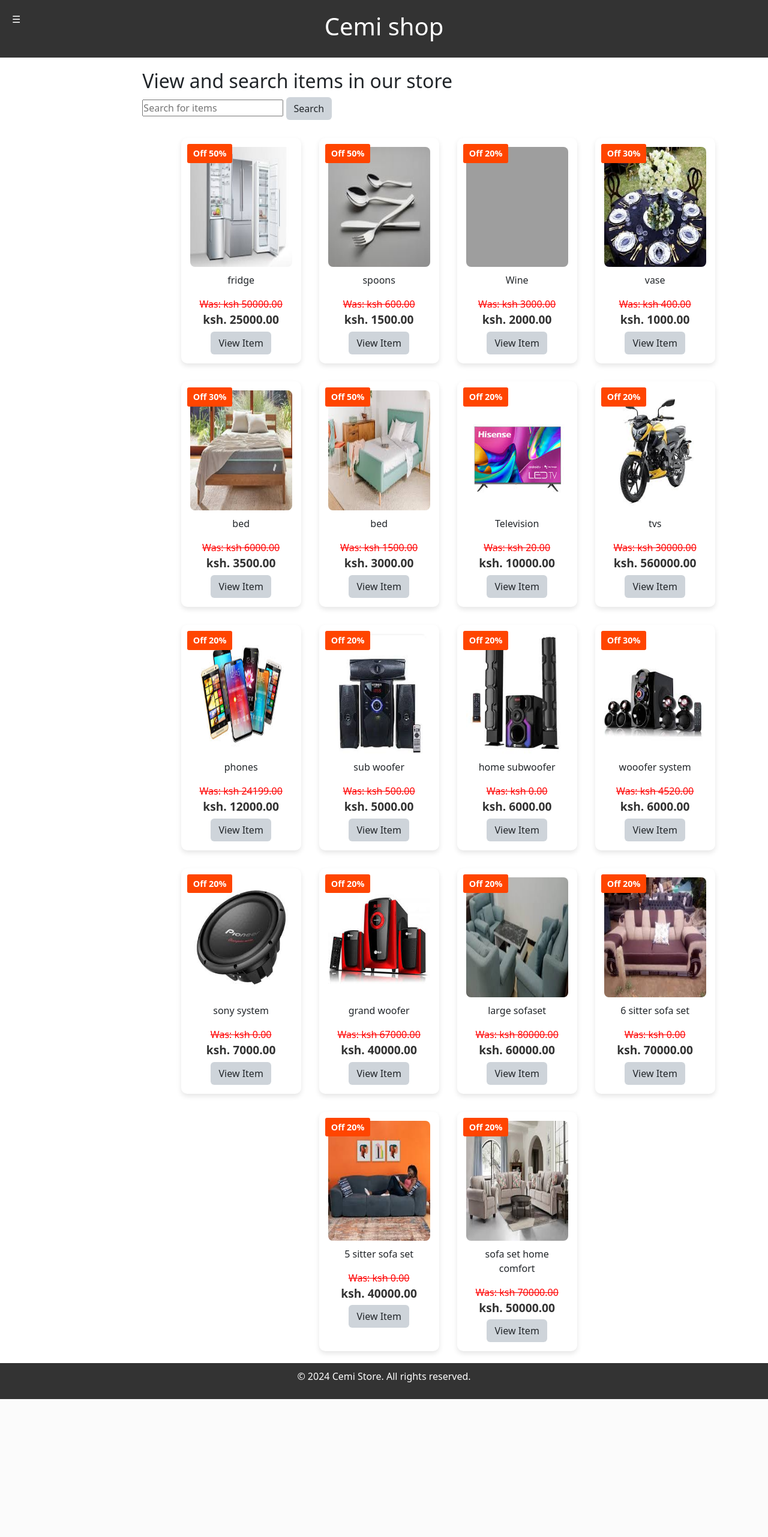
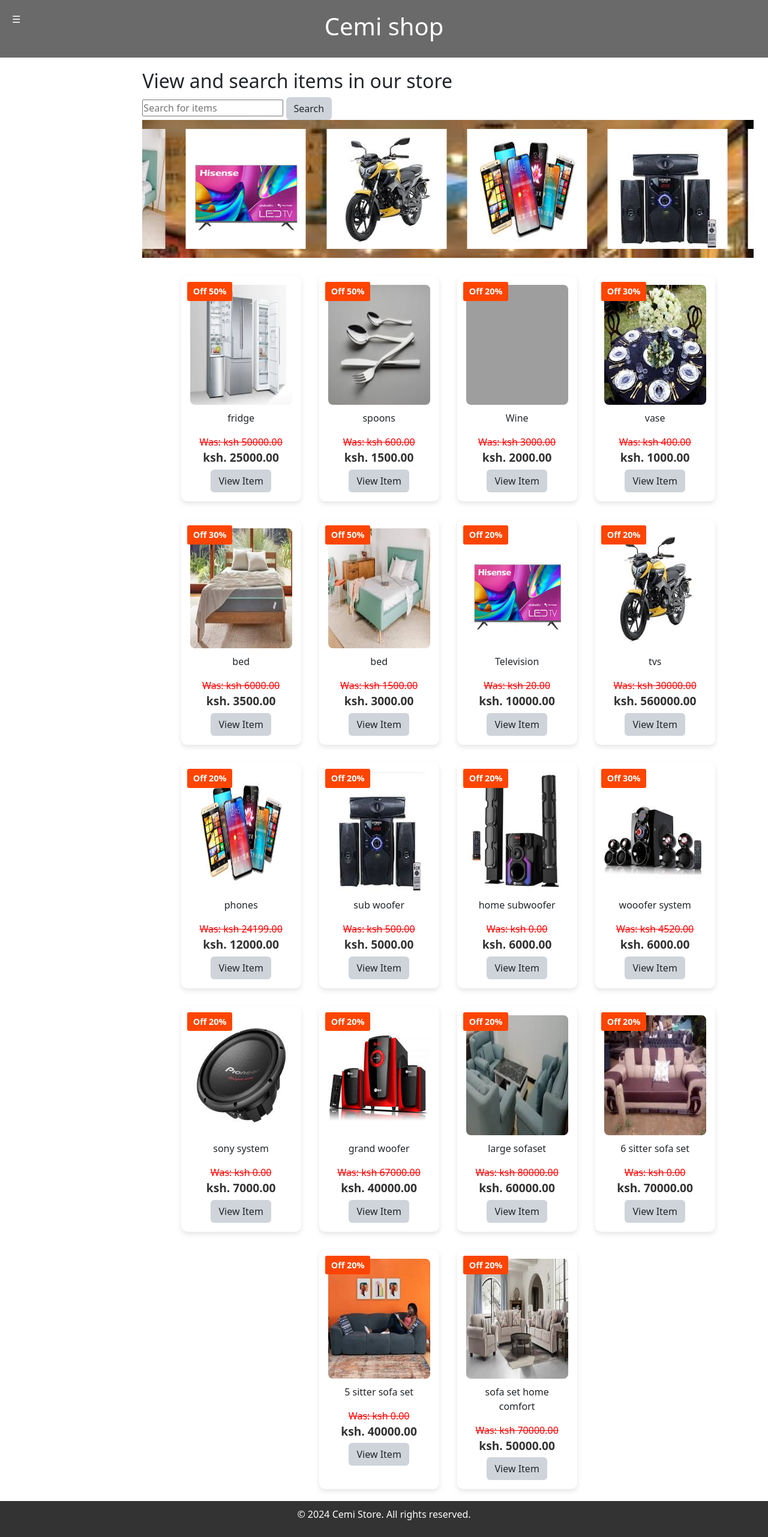
Before and after one commit to Pha12thom/Cemi-App, a Django app: page / in a window 1280 px wide. Shown: the whole page at 60% size. Before the commit the page ends 2333 px from the top, so only its background shows below. Run offline with Django 4.2, Linux system fonts and the light colour scheme; data comes from the database, SQL or seed files in the repository; some libraries are stand-ins or nearby versions; grey boxes are pictures that could not be loaded.

Commit message:
final animation

```diff
--- a/cemi/static/backup.css
+++ b/cemi/static/backup.css
@@ -10,13 +10,30 @@
     padding: 0;
     box-sizing: border-box;
 }
+@keyframes fadeInOut {
+    0% {
+        opacity: 0;
+    }
+    50% {
+        opacity: 1;
+    }
+    100% {
+        opacity: 0;
+    }
+}
 
 /* General Styles */
 body {
     font-family: Arial, sans-serif;
+
+    background-repeat: no-repeat;
+    background-size: cover; /* Cover the entire background */
+    background-position: center;
 }
 
 header {
+    animation: fadeInOut 5s ease-in-out infinite;
+
     background-color: #333;
     color: #fff;
     padding: 20px;
@@ -375,9 +392,45 @@
     padding: 20px;
     font-family: Arial, sans-serif;
     line-height: 1.6;
-    color: #0f5598;
+    color: #0b141b;
 }
 
 h1, h2 {
     color: #3691ed;
 }
+
+
+/* Add these styles to the end of your styles.css file */
+.marquee-container {
+    background-image: url('shop.jpeg');
+    background-size: cover;
+    overflow: hidden;
+    white-space: nowrap;
+    position: relative;
+
+    padding: 15px 0; /* Padding for better spacing */
+}
+
+/* Marquee styling */
+.marquee {
+    display: inline-block;
+    animation: marquee 10s linear infinite;
+}
+
+/* Keyframes for the marquee animation */
+@keyframes marquee {
+    0% {
+        transform: translateX(100%);
+    }
+    100% {
+        transform: translateX(-100%);
+    }
+}
+
+/* Image styling within the marquee */
+.marquee img {
+    height: 200px; /* Adjust the height as needed */
+    width: 200px;  /* Adjust the width as needed */
+    margin: 0 15px; /* Spacing between images */
+    display: inline-block;
+}
--- a/cemi/store/templates/about.html
+++ b/cemi/store/templates/about.html
@@ -94,7 +94,7 @@
 </style>
 
 <div class="container">
-    <h1>About Cemi Shop</h1>
+
     <p>Cemi Shop is an innovative online selling platform designed to provide users with a seamless shopping experience. As an e-commerce destination, Cemi Shop offers a wide range of products spanning various categories, catering to the diverse needs and preferences of its customers.</p>
 
     <p>One of the standout features of Cemi Shop is its commitment to customer satisfaction. With a user-centric approach, Cemi Shop ensures that every step of the shopping journey is convenient and rewarding. To enhance the shopping experience, Cemi Shop offers free shipping on all purchases, allowing customers to enjoy their favorite products without worrying about additional costs.</p>
--- a/cemi/store/templates/base.html
+++ b/cemi/store/templates/base.html
@@ -23,7 +23,12 @@
     <header>
         <div class="toggle-sidebar" id="toggle-sidebar">&#9776;</div>
 
-        <h1>{% block heading %}{% endblock %}</h1>
+        <h1>{% block heading %}
+            {% if cart %}
+            <a href="{% url 'cart' %}"  style="color: red;"><img src="{% static 'cart.png' %}" width="30px">{{ total_quantity }}</a>
+        {% endif %}
+        {% endblock %}</h1>
+
     </header>
     <div id="sidebar" class="sidebar">
         <button id="close-sidebar" class="btn btn-danger">&times;</button>
--- a/cemi/store/templates/shop.html
+++ b/cemi/store/templates/shop.html
@@ -10,9 +10,17 @@
     <input type="search" name="q" placeholder="Search for items" width="100%" style="margin-left: 0%;">
     <button type="submit bg-dark" class="btn bg-dark-subtle">Search</button>
 </form>
+<div class="marquee-container">
+    <div class="marquee">
+        {% for item in items_page %}
+            <img src="{{ item.images.url }}" height="200px" width="200px" alt="{{ item.name }}">
+        {% endfor %}
+    </div>
+</div>
 <nav>
 
     <section class="products">
+
         {% for item in items_page %}
         <div class="product">
             {% if item.sold %}
```
Also changed, not shown: cemi/static/shop.jpeg (added), cemi/static/shop2.jpeg (added), cemi/static/shop3.jpeg (added).
